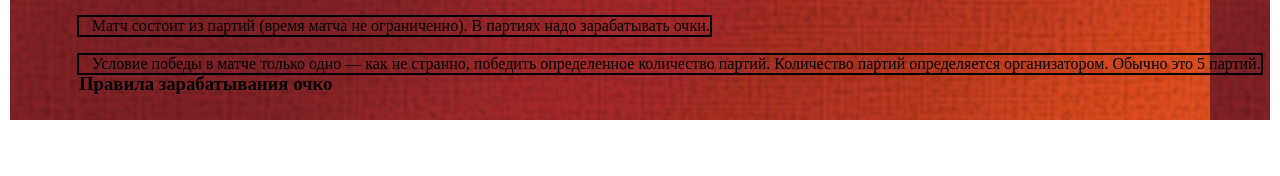
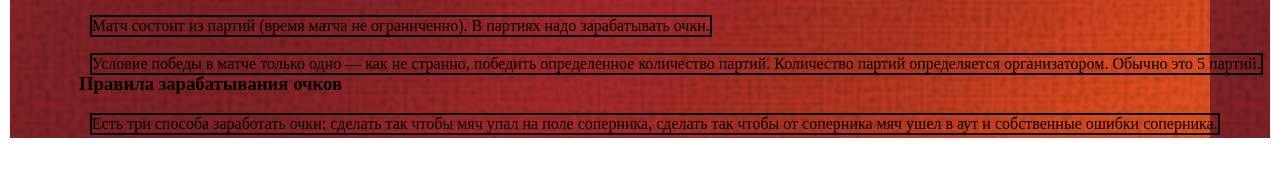
Before and after one commit to TimurK223/Web, a plain HTML site: page index.html in a window 1280 px wide. Shown: the part 144-320 px from the top of the page. Drawn offline with Linux system fonts and the light colour scheme.

Commit message:
правила зарабатывания очков

```diff
--- a/index.html
+++ b/index.html
@@ -24,9 +24,10 @@
                         Количество партий определяется организатором. Обычно это 5 партий.</p>
                 </li>
                 <li class="rules__list-item">
-                    <h3>Правила зарабатывания очко </h3>
-                    <span> </span>
-                </li>
+                    <h3>Правила зарабатывания очков </h3>
+                    <p class="rules__text">Есть три способа заработать очки: сделать так чтобы мяч упал на поле соперника, сделать так чтобы от соперника мяч ушел в аут и собственные ошибки соперника. </p>
+
+                    </li>
             </ol>
         </section>
     </main>
--- a/style/style.css
+++ b/style/style.css
@@ -57,6 +57,10 @@ body{
 .rules__text {
     display: inline-block;
     max-width: max-content;
-    padding-left: 1vw;
+    margin-left: 1vw;
     outline: 2px solid black;
 }
+
+.rules__list-point {
+
+}
```
